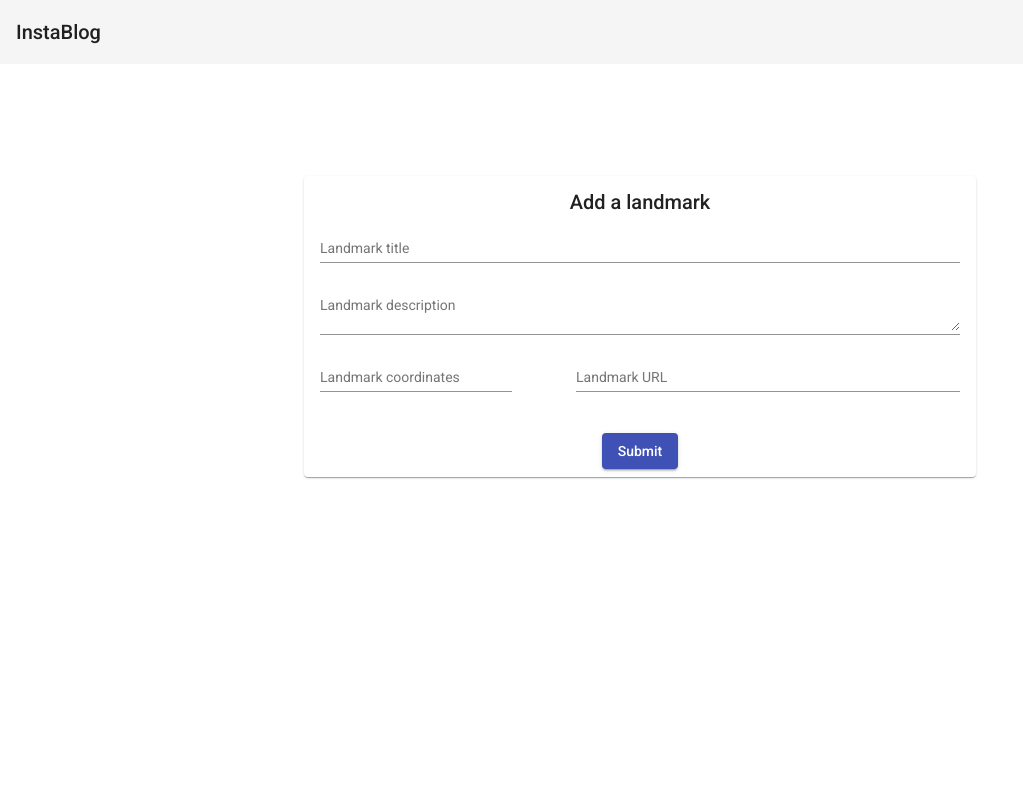
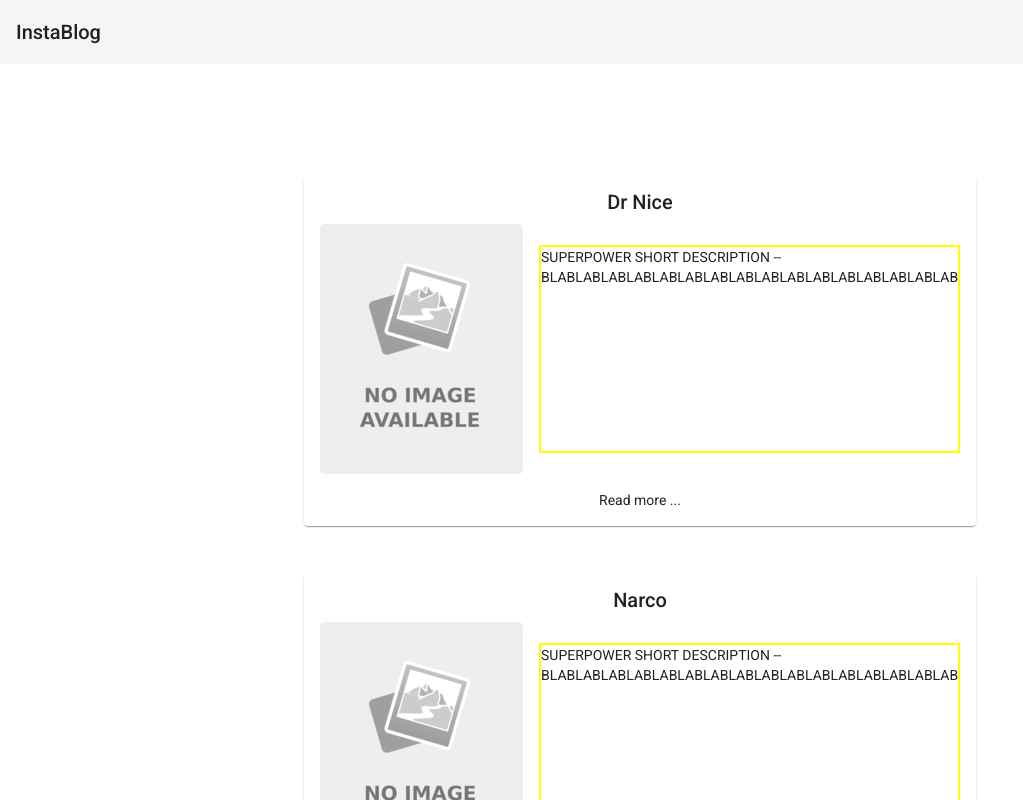
Before and after one commit to dimikmps/TravelBlog, an Angular app in the folder fe-client/: page / in a window 1280 px wide. Shown: the top 800 px of the page, without its empty margins (0-1023 px from the left). Built offline with nearby package versions, Linux system fonts and the light colour scheme.

Commit message:
create homepage list component, move photos to assets, add mock data to invoke for list population

```diff
--- a/fe-client/src/app/app.component.html
+++ b/fe-client/src/app/app.component.html
@@ -1,5 +1,6 @@
 <app-header></app-header>
 
 <main>
-  <app-landmark-create></app-landmark-create>
+  <!-- <app-landmark-create></app-landmark-create> -->
+  <app-landmark-list></app-landmark-list>
 </main>
--- a/fe-client/src/app/app.module.ts
+++ b/fe-client/src/app/app.module.ts
@@ -11,14 +11,16 @@ import { MatToolbarModule } from '@angular/material/toolbar';
 import { AppRoutingModule } from './app-routing.module';
 import { AppComponent } from './app.component';
 
+import { HeaderComponent } from './header/header.component'
 import { LandmarkCreateComponent } from './landmarks/landmark-create/landmark-create.component';
-import { HeaderComponent } from './header/header.component'
+import { LandmarkListComponent } from './landmarks/landmark-list/landmark-list.component';
 
 @NgModule({
   declarations: [
     AppComponent,
+    HeaderComponent,
     LandmarkCreateComponent,
-    HeaderComponent
+    LandmarkListComponent
   ],
   imports: [
     BrowserModule,
--- /dev/null
+++ b/fe-client/src/app/landmarks/landmark-list/landmark-list.component.css
@@ -0,0 +1,52 @@
+mat-card {
+  width: 50vw;
+  margin: auto;
+  margin-bottom: 3rem;
+}
+
+mat-card-header {
+  display: flex;
+  justify-content: center;
+  align-items: center;
+}
+
+@media (min-width: 960px) {
+  .landmark-content-container {
+    display: flex;
+    align-items: center;
+    min-height: 30vh;
+  }
+}
+
+.landmark-card-short-desc {
+  display: flex;
+  border: 2px solid yellow;
+  /* width: 50%; */
+  height: 25.5vh;
+  overflow: hidden;
+}
+
+.landmark-card-pic {
+  display: flex;
+  margin-right: 0.5rem;
+}
+
+@media (max-width: 960px) {
+  .landmark-card-pic {
+    justify-content: center;
+    align-items: center;
+    max-width: 100%;
+    max-height: 100%;
+    object-fit: contain;
+  }
+}
+
+/* .landmark-content-container:first-child {
+  margin-right: 20px;
+} */
+
+.landmark-card-action {
+  display: flex;
+  justify-content: center;
+  align-items: center;
+}
--- /dev/null
+++ b/fe-client/src/app/landmarks/landmark-list/landmark-list.component.html
@@ -0,0 +1,26 @@
+<div>
+  <div *ngFor="let hero of heroes">
+    <mat-card>
+      <mat-card-header>
+        <mat-card-title>{{ hero.name }} </mat-card-title>
+      </mat-card-header>
+
+      <div class="landmark-content-container">
+        <mat-card-content class="landmark-card-pic">
+          <img
+            *ngIf="!hero.photo_thumb"
+            class="landmark-card-pic"
+            src="../../../assets/files/placeholder_thumb.png"
+            alt="Photo of landmark"
+          />
+        </mat-card-content>
+        <mat-card-content class="landmark-card-short-desc">
+          <a>{{ hero.description }} -- BLABLABLABLABLABLABLABLABLABLABLABLABLABLABLABLABLABLABLABLABLABLABLABLABLABLABLABLABLABLABLABLABLABLABLA</a>
+        </mat-card-content>
+      </div>
+      <mat-card-content class="landmark-card-action">
+        <a>Read more ...</a>
+      </mat-card-content>
+    </mat-card>
+  </div>
+</div>
--- /dev/null
+++ b/fe-client/src/app/landmarks/landmark-list/landmark-list.component.ts
@@ -0,0 +1,14 @@
+import { Component } from '@angular/core';
+import { HEROES } from '../landmark-list/landmarks-mock';
+
+@Component({
+  selector: 'app-landmark-list',
+  templateUrl: './landmark-list.component.html',
+  styleUrls: ['./landmark-list.component.css'],
+})
+
+export class LandmarkListComponent {
+
+heroes = HEROES;
+
+}
--- /dev/null
+++ b/fe-client/src/app/landmarks/landmark-list/landmarks-mock.ts
@@ -0,0 +1,12 @@
+export const HEROES = [
+  { id: 11, name: 'Dr Nice', description: 'SUPERPOWER SHORT DESCRIPTION', photo_thumb: '' },
+  { id: 12, name: 'Narco', description: 'SUPERPOWER SHORT DESCRIPTION', photo_thumb: '' },
+  { id: 13, name: 'Bombasto', description: 'SUPERPOWER SHORT DESCRIPTION', photo_thumb: '' },
+  { id: 14, name: 'Celeritas', description: 'SUPERPOWER SHORT DESCRIPTION', photo_thumb: '' },
+  { id: 15, name: 'Magneta', description: 'SUPERPOWER SHORT DESCRIPTION', photo_thumb: '' },
+  { id: 16, name: 'RubberMan', description: 'SUPERPOWER SHORT DESCRIPTION', photo_thumb: '' },
+  { id: 17, name: 'Dynama', description: 'SUPERPOWER SHORT DESCRIPTION', photo_thumb: '' },
+  { id: 18, name: 'Dr IQ', description: 'SUPERPOWER SHORT DESCRIPTION', photo_thumb: '' },
+  { id: 19, name: 'Magma', description: 'SUPERPOWER SHORT DESCRIPTION', photo_thumb: '' },
+  { id: 20, name: 'Tornado', description: 'SUPERPOWER SHORT DESCRIPTION', photo_thumb: '' }
+];
```
Also changed, not shown: fe-client/src/assets/files/placeholder_large.png (added), fe-client/src/assets/files/placeholder_thumb.png (added).
